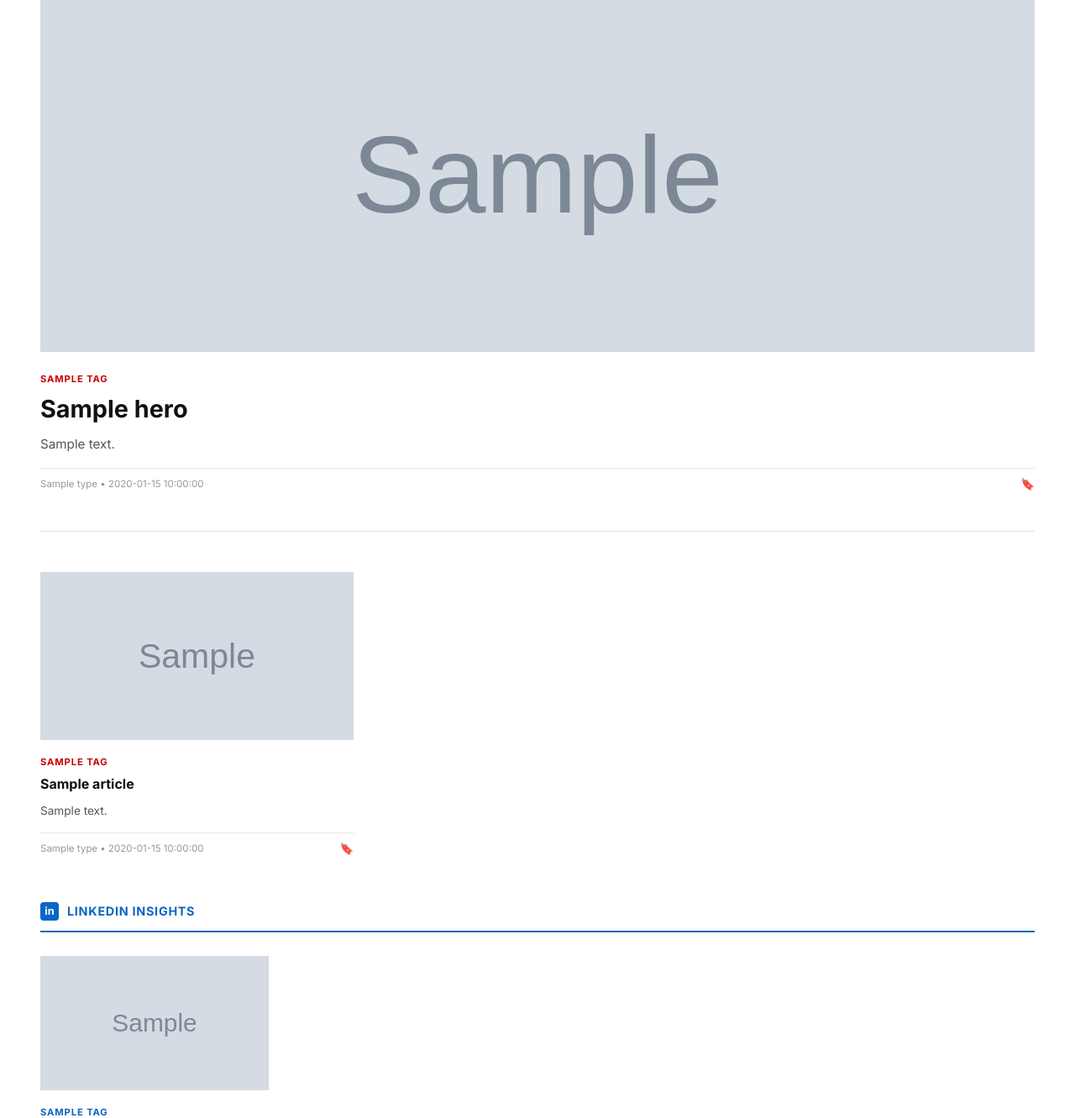
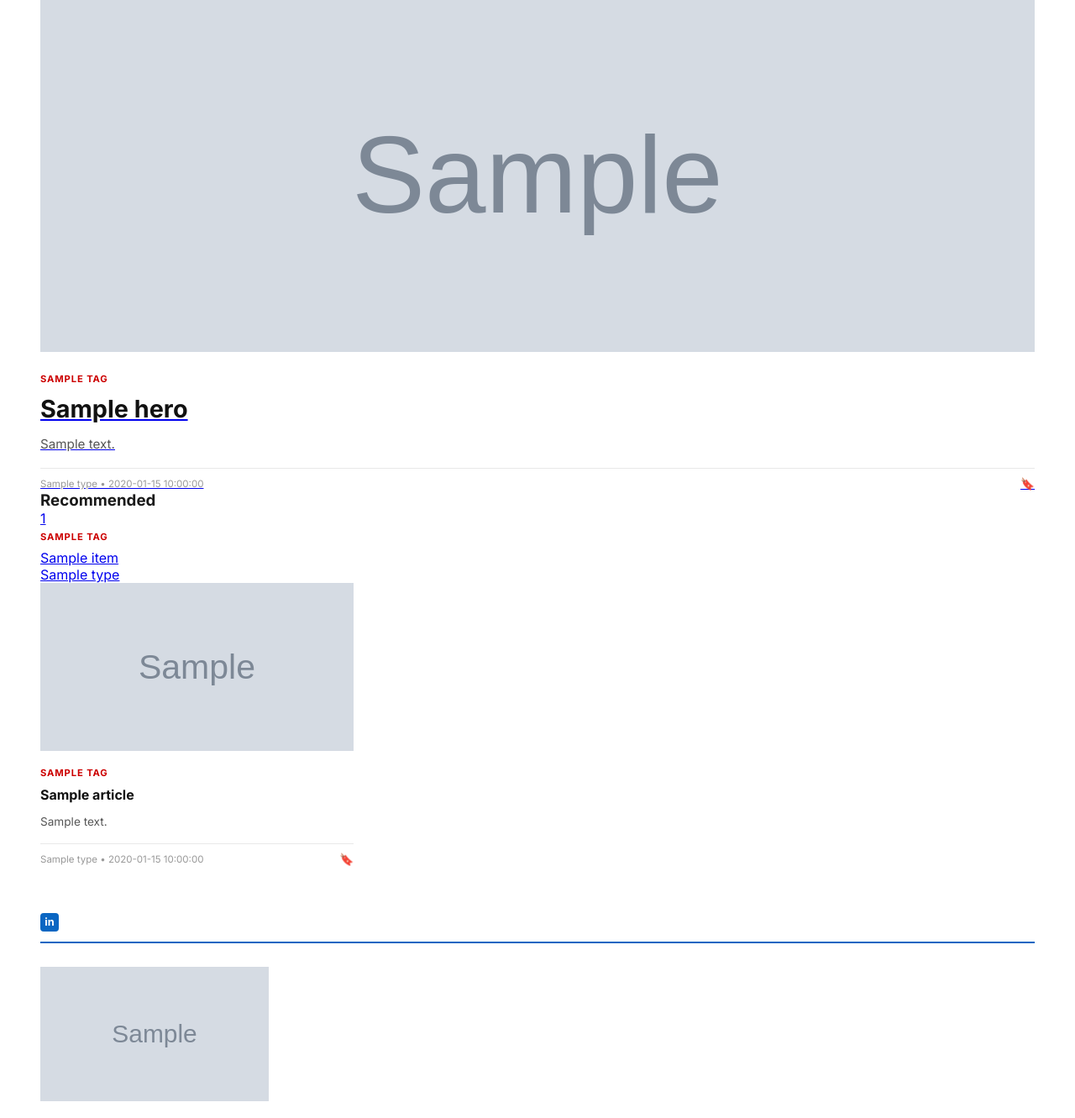
Before and after one commit to defutures8/insights-dashboard, a Flask app: template templates/index.html in a window 1280 px wide. Shown: the part 239-1570 px from the top of the page at 84% size. Run offline with Flask 3, Linux system fonts and the light colour scheme; the template is opened without the code that fills it: most values are stand-ins (such as "Sample title", 1, 10 or a date in 2020); grey boxes marked "Sample" are stand-in pictures.

Commit message:
"feat: add back recommended panel next to hero"

```diff
--- a/templates/index.html
+++ b/templates/index.html
@@ -34,7 +34,7 @@
     </div>
 
     {% if hero %}
-    <div class="hero-solo">
+    <div class="hero-section">
       <a href="{{ hero.link }}" target="_blank" class="hero-card">
         <div class="hero-image">
           <img src="{{ hero.image }}" alt="{{ hero.title }}"
@@ -50,6 +50,22 @@
           </div>
         </div>
       </a>
+
+      <div class="recommended-panel">
+        <h3 class="recommended-title">Recommended</h3>
+        <div class="recommended-list">
+          {% for item in recommended %}
+          <a href="{{ item.link }}" target="_blank" class="recommended-item">
+            <span class="rec-number">{{ loop.index }}</span>
+            <div class="rec-body">
+              <span class="tag small-tag">{{ item.tag }}</span>
+              <p class="rec-title">{{ item.title }}</p>
+              <span class="rec-type">{{ item.type }}</span>
+            </div>
+          </a>
+          {% endfor %}
+        </div>
+      </div>
     </div>
     {% endif %}
 
@@ -75,7 +91,7 @@
 
     <div class="section-header">
       <span class="linkedin-icon">in</span>
-      <h2>LinkedIn Insights</h2>
+      <h2></h2>
     </div>
     <div class="grid grid-4">
       {% for post in linkedin %}
```
